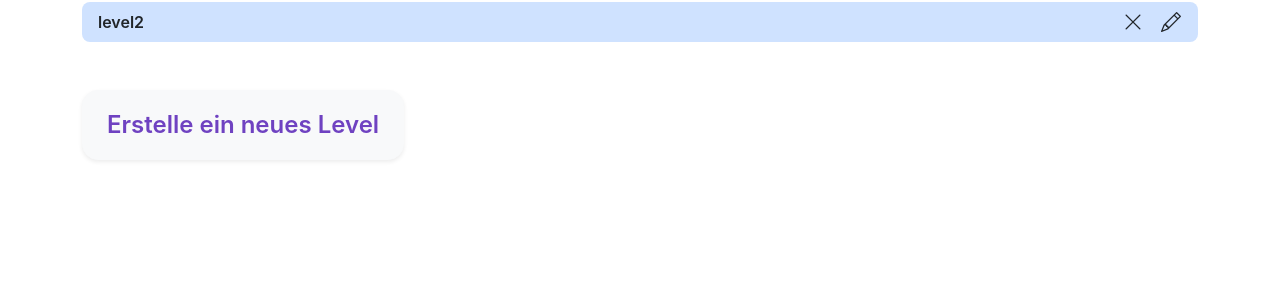
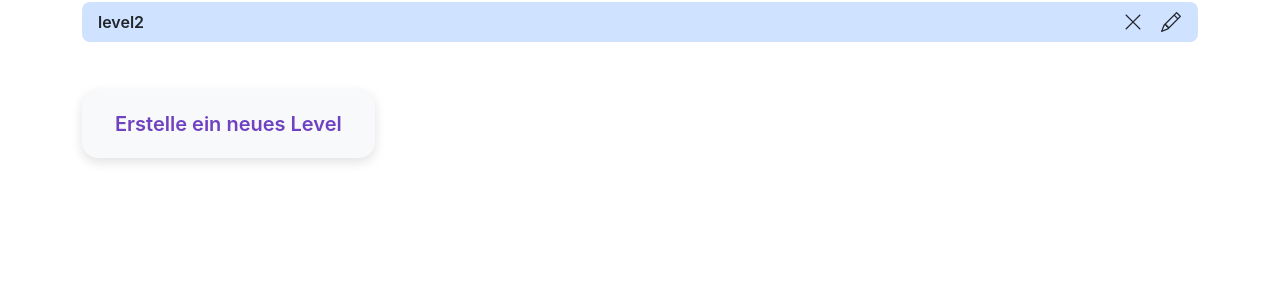
Before and after one commit to Roni-Aba/SQLQuestEditor, a Django app: page /level/ in a window 1280 px wide. Shown: the part 286-586 px from the top of the page. Run offline with Django 4.2, Linux system fonts and the light colour scheme.

Commit message:
update buttons

```diff
--- a/backend/editor/static/editor/components/button/button.css
+++ b/backend/editor/static/editor/components/button/button.css
@@ -1,21 +1,83 @@
-.btn-light:hover,
-.btn-light:focus-visible {
-    background-color: var(--color-primary-soft);
-    color: var(--bs-link-hover-color);
-}
+.editor-button {
+    --bs-btn-color: #6f42c1;
+    --bs-btn-bg: #f8f9fa;
+    --bs-btn-border-color: transparent;
 
-.editor-button {
-    background-color: #f8f9fa;
-    color: #6f42c1;
-    font-size: 1.5rem;
+    --bs-btn-hover-color: #5a32a3;
+    --bs-btn-hover-bg: #e0d4ff;
+    --bs-btn-hover-border-color: transparent;
+
+    --bs-btn-focus-shadow-rgb: 111, 66, 193;
+
+    --bs-btn-active-color: #5a32a3;
+    --bs-btn-active-bg: #d8c9ff;
+    --bs-btn-active-border-color: transparent;
+
+    --bs-btn-disabled-color: #8b79b5;
+    --bs-btn-disabled-bg: #f1eef8;
+    --bs-btn-disabled-border-color: transparent;
+
+    display: inline-flex;
+    align-items: center;
+    justify-content: center;
+
+    width: 100%;
+    min-width: 0;
+    min-height: 68px;
+
+    border-radius: 1rem;
+
+    padding: 1rem 2rem;
+
+    font-size: 1.25rem;
     font-weight: 600;
-    border: none;
-    border-radius: 1rem;
-    padding: 1rem 2.5rem;
-    box-shadow: 0 0.25rem 0.75rem rgba(0, 0, 0, 0.12);
+    line-height: 1.25;
+
+    text-align: center;
+    text-decoration: none;
+
+    white-space: normal;
+    overflow-wrap: anywhere;
+
+    box-shadow:
+        0 0.25rem 0.75rem
+        rgba(0, 0, 0, 0.12);
+
+    transition:
+        color 0.15s ease-in-out,
+        background-color 0.15s ease-in-out,
+        box-shadow 0.15s ease-in-out,
+        transform 0.15s ease-in-out;
 }
 
 .editor-button:hover {
-    background-color: #e0d4ff;
-    color: #5a32a3;
+    transform: translateY(-2px);
+
+    box-shadow:
+        0 0.5rem 1rem
+        rgba(0, 0, 0, 0.14);
 }
+
+.editor-button:focus-visible {
+    outline: 0;
+
+    box-shadow:
+        0 0 0 0.25rem
+        rgba(111, 66, 193, 0.25),
+        0 0.25rem 0.75rem
+        rgba(0, 0, 0, 0.12);
+}
+
+.editor-button:active {
+    transform: translateY(0);
+}
+
+.editor-button:disabled,
+.editor-button.disabled {
+    pointer-events: none;
+    opacity: 1;
+}
+
+.editor-button .bi {
+    flex-shrink: 0;
+}
--- a/backend/editor/templates/editor/components/button/button.html
+++ b/backend/editor/templates/editor/components/button/button.html
@@ -1,6 +1,38 @@
-<button
-  type="{{ type|default:'button' }}"
-  class="btn btn-light text-primary fw-semibold fs-4 rounded-4 px-4 py-3 shadow-sm"
->
-  {{ title }}
-</button>
+{% if href %}
+  <a
+    href="{{ href }}"
+    class="btn editor-button w-100"
+  >
+    {% if icon %}
+      <i
+        class="bi {{ icon }} me-2"
+        aria-hidden="true"
+      ></i>
+    {% endif %}
+
+    {{ title }}
+  </a>
+{% else %}
+  <button
+    type="{{ type|default:'button' }}"
+    class="btn editor-button w-100"
+    {% if name %}
+      name="{{ name }}"
+    {% endif %}
+    {% if value %}
+      value="{{ value }}"
+    {% endif %}
+    {% if disabled %}
+      disabled
+    {% endif %}
+  >
+    {% if icon %}
+      <i
+        class="bi {{ icon }} me-2"
+        aria-hidden="true"
+      ></i>
+    {% endif %}
+
+    {{ title }}
+  </button>
+{% endif %}
```
